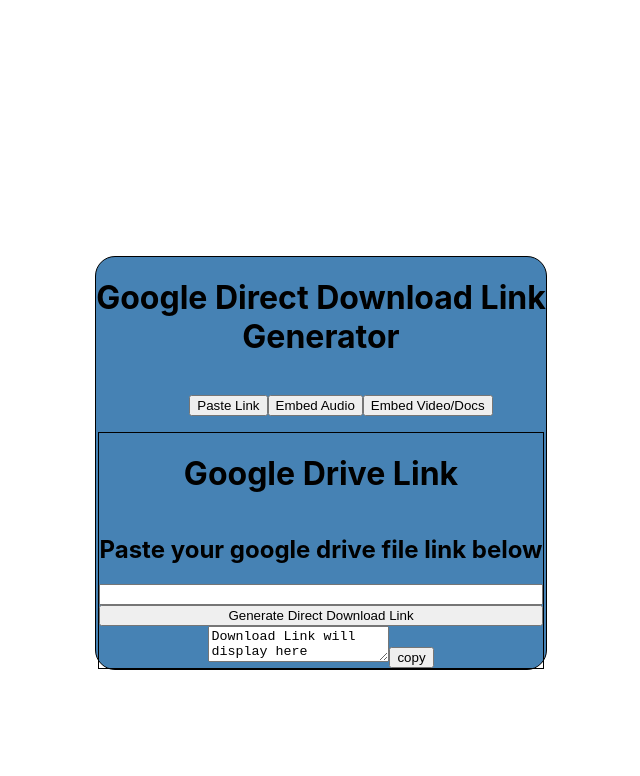
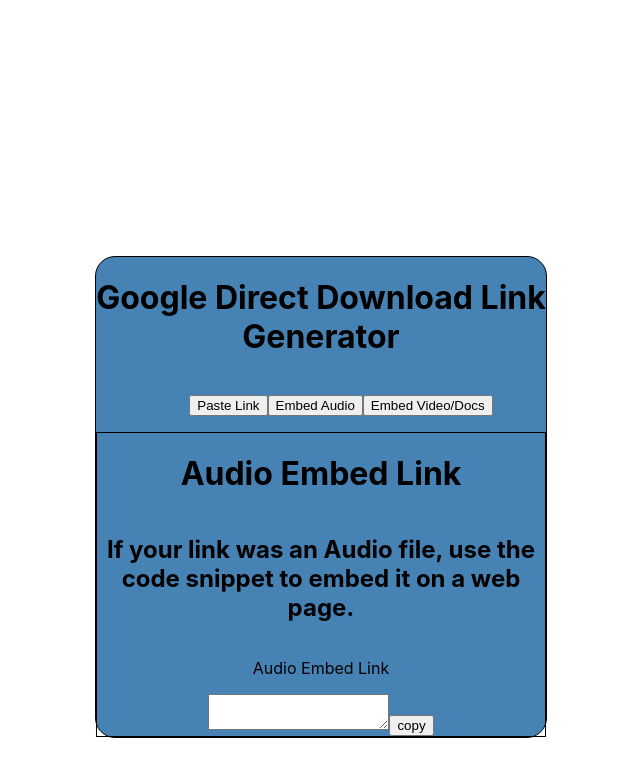
Before and after one commit to jleviharris/googleDriveDownloadLinkDay8, a React (Create React App) app: page / in a window 1280 px wide. Both pictures are taken after a click on the button "Embed Audio". Shown: the top 776 px of the page, without its empty margins (319-959 px from the left). Built offline with nearby package versions, Linux system fonts and the light colour scheme.

Commit message:
All functionality working, needs CSS work

```diff
--- a/src/App.js
+++ b/src/App.js
@@ -5,9 +5,36 @@
 import EmbedVideo from "./Components/EmbedVideo";
 
 function App() {
+  const [gLink, setGLink] = useState("");
+  const [dLink, setDLink] = useState("Download Link will display here");
+  const [eAudio, setEAudio] = useState("");
+  const [eVideo, setEVideo] = useState("");
+  const [hidden, setHidden] = useState(false);
+  const [start, setStart] = useState(true);
+  const [audio, setAudio] = useState(false);
+  const [video, setVideo] = useState(false);
 
-  // const [status, setStatus] = useState("Copy");
-
+  const handlePasteLinkButton = () => {
+    if (!start) {
+      setStart(true);
+      setVideo(false);
+      setAudio(false);
+    }
+  };
+  const handleAudioButton = () => {
+    if (!audio) {
+      setStart(false);
+      setAudio(true);
+      setVideo(false);
+    }
+  };
+  const handleVideoButton = () => {
+    if (!video) {
+      setStart(false);
+      setAudio(false);
+      setVideo(true);
+    }
+  };
 
   return (
     <div className="App">
@@ -15,19 +42,61 @@
       <div>
         <ul>
           <li>
-            <button>Paste Link</button>
+            <button onClick={handlePasteLinkButton}>Paste Link</button>
           </li>
           <li>
-            <button>Embed Audio</button>
+            <button onClick={handleAudioButton}>Embed Audio</button>
           </li>
           <li>
-            <button>Embed Video/Docs</button>
+            <button onClick={handleVideoButton}>Embed Video/Docs</button>
           </li>
         </ul>
+
         <div>
-          <PasteLink />
-          {/* <EmbedAudio /> */}
-          {/* <EmbedVideo /> */}
+          {start && (
+            <PasteLink
+              gLink={gLink}
+              dLink={dLink}
+              setGLink={setGLink}
+              setDLink={setDLink}
+              setEAudio={setEAudio}
+              eAudio={eAudio}
+              eVideo={eVideo}
+              setEVideo={setEVideo}
+            />
+          )}
+          {audio && (
+            <EmbedAudio
+              gLink={gLink}
+              dLink={dLink}
+              setGLink={setGLink}
+              setDLink={setDLink}
+              setEAudio={setEAudio}
+              eAudio={eAudio}
+              eVideo={eVideo}
+              setEVideo={setEVideo}
+              hidden={hidden}
+              setHidden={setHidden}
+              setStart={setStart}
+              start={start}
+            />
+          )}
+          {video && (
+            <EmbedVideo
+              gLink={gLink}
+              dLink={dLink}
+              setGLink={setGLink}
+              setDLink={setDLink}
+              setEAudio={setEAudio}
+              eAudio={eAudio}
+              eVideo={eVideo}
+              setEVideo={setEVideo}
+              hidden={hidden}
+              setHidden={setHidden}
+              setStart={setStart}
+              start={start}
+            />
+          )}
         </div>
       </div>
     </div>
--- a/src/Components/EmbedAudio.js
+++ b/src/Components/EmbedAudio.js
@@ -1,6 +1,20 @@
-import React from "react";
+import React, { useState } from "react";
 
-const EmbedAudio = ({}) => {
+const EmbedAudio = ({
+  gLink,
+  dLink,
+  setDLink,
+  setGLink,
+  eAudio,
+  setEAudio,
+  eVideo,
+  setEVideo,
+  start,
+  setStart,
+  hidden,
+  setHidden,
+}) => {
+  const [status, setStatus] = useState("copy");
   return (
     <div className="embedAudio">
       {" "}
@@ -12,8 +26,17 @@
       <p>Audio Embed Link</p>
       <div>
         {" "}
-        <textarea></textarea>
-        <button>Copy</button>
+        <textarea readOnly value={eAudio}></textarea>
+        <button
+          className="bttn"
+          onClick={(e) => {
+            navigator.clipboard.writeText(eAudio);
+            e.preventDefault();
+            setStatus("Copied");
+          }}
+        >
+          {status}
+        </button>
       </div>
     </div>
   );
--- a/src/Components/EmbedVideo.js
+++ b/src/Components/EmbedVideo.js
@@ -1,19 +1,42 @@
-import React from "react";
+import React, { useState } from "react";
 
-const EmbedVideo = ({}) => {
+const EmbedVideo = ({
+  gLink,
+  dLink,
+  setDLink,
+  setGLink,
+  eAudio,
+  setEAudio,
+  eVideo,
+  setEVideo,
+  start,
+  setStart,
+  hidden,
+  setHidden,
+}) => {
+  const [status, setStatus] = useState("copy");
   return (
     <div className="embedVideo">
       {" "}
-      <h1>Audio Embed Link</h1>
+      <h1>Video/Document Embed Link</h1>
       <h2>
-        If your link was a Video or Document, use the code snippet to embed it on a
-        web page.
+        If your link was a Video or Document, use the code snippet to embed it
+        on a web page.
       </h2>
       <p>Video/Document Embed Link</p>
       <div>
         {" "}
-        <textarea></textarea>
-        <button>Copy</button>
+        <textarea readOnly value={eVideo}></textarea>
+        <button
+          className="bttn"
+          onClick={(e) => {
+            navigator.clipboard.writeText(eVideo);
+            e.preventDefault();
+            setStatus("Copied");
+          }}
+        >
+          {status}
+        </button>
       </div>
     </div>
   );
--- a/src/Components/PasteLink.js
+++ b/src/Components/PasteLink.js
@@ -1,8 +1,15 @@
 import React, { useState } from "react";
 
-const PasteLink = ({}) => {
-  const [gLink, setGLink] = useState("");
-  const [dLink, setDLink] = useState("Download Link will display here");
+const PasteLink = ({
+  gLink,
+  dLink,
+  setDLink,
+  setGLink,
+  eAudio,
+  setEAudio,
+  eVideo,
+  setEVideo,
+}) => {
   const [status, setStatus] = useState("copy");
 
   const generateLink = (e) => {
@@ -16,6 +23,21 @@
         )
         .replace("/view?usp=sharing", "");
       setDLink(tempDLink);
+
+      // EMBED AUDIO
+      const audio1 = '<audio width="300" height="32" controls="controls" src="';
+      const audio2 = '" type="audio/mp3"></audio>';
+
+      setEAudio(`${audio1}${tempDLink}${audio2}`);
+
+      // Embed Video
+      const getVideoLink = gLink.replace("/view?usp=sharing", "");
+
+      const video1 = '<iframe src="';
+      const video2 = '/preview" width="560" height="315"></iframe>';
+
+      setEVideo(`${video1}${getVideoLink}${video2}`);
+      console.log(eVideo);
     } else alert("Please enter a google link");
   };
   const textChange = (e) => {
```
